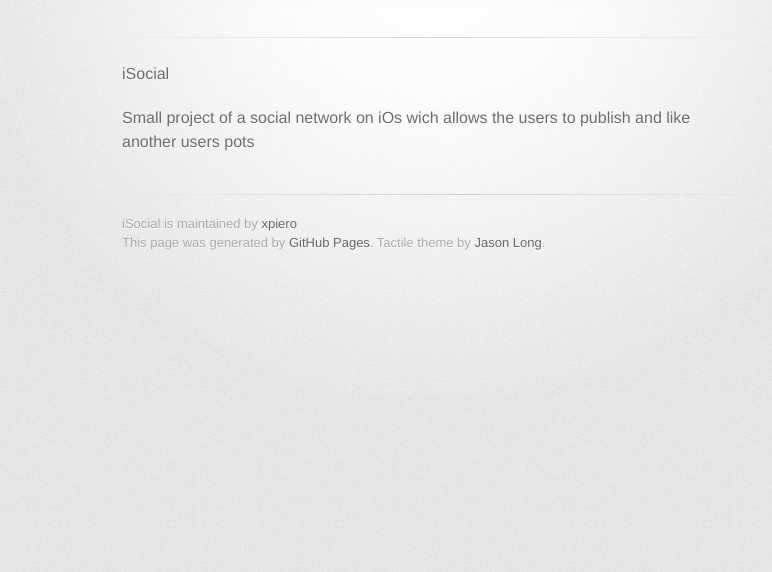
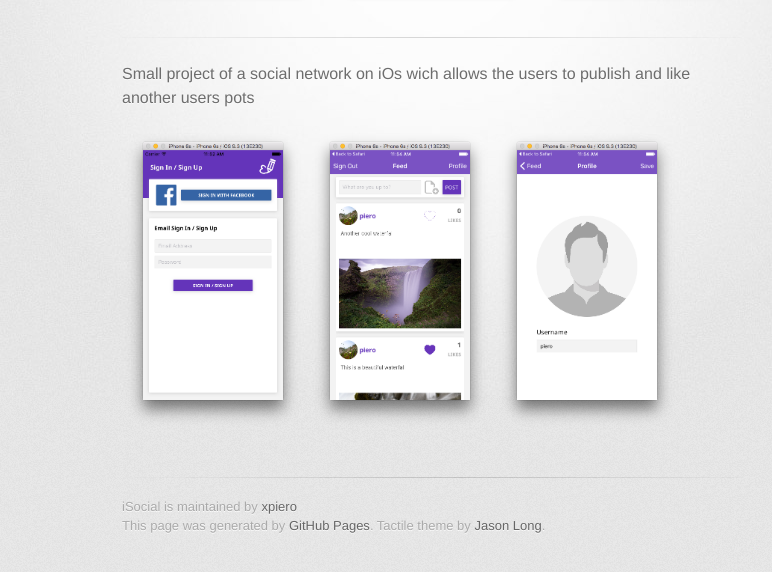
Before and after one commit to xpiero/iSocial, a plain HTML site: page index.html in a window 1280 px wide. Shown: the part 178-750 px from the top of the page, without its empty margins (208-980 px from the left). Drawn offline with Linux system fonts and the light colour scheme; a web font is replaced by a local one.

Commit message:
imagenes agregadas

```diff
--- a/index.html
+++ b/index.html
@@ -31,9 +31,17 @@
         <hr>
 
         <section id="main_content">
-          <p>iSocial</p>
+            <p>Small project of a social network on iOs wich allows the users to publish and like another users pots</p>
+            <a href="images/1.png">
+                <img src="images/1.png">
+            </a>
+            <a href="images/2.png">
+                <img src="images/2.png">
+            </a>
+            <a href="images/3.png">
+                <img src="images/3.png">
+            </a>
 
-<p>Small project of a social network on iOs wich allows the users to publish and like another users pots</p>
         </section>
 
         <footer>
--- a/stylesheets/stylesheet.css
+++ b/stylesheets/stylesheet.css
@@ -371,3 +371,7 @@
 
 /* Mobile Portrait Size to Mobile Landscape Size (devices and browsers) */
 @media only screen and (max-width: 479px) { }
+
+img {
+    max-height: 300px;
+}
```
Also changed, not shown: images/1.png (added), images/2.png (added), images/3.png (added), 3 other files.
